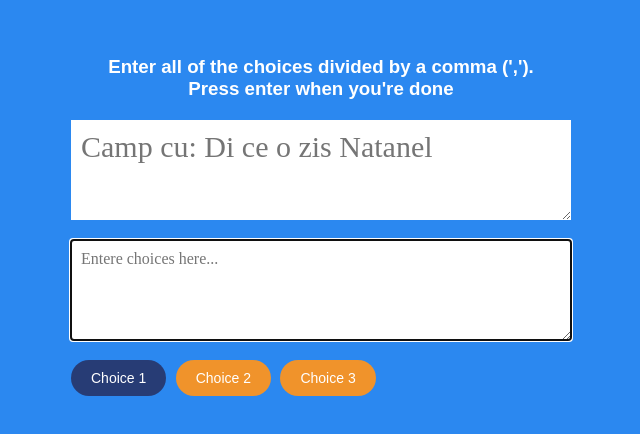
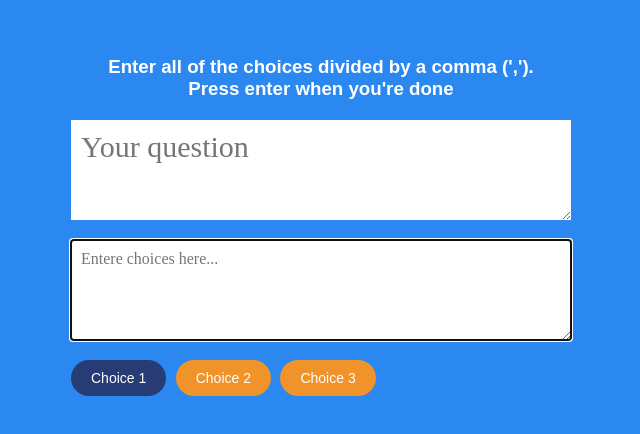
Before and after one commit to AlexTab1/RandomChoicePicker, a plain HTML site: page Random Choice Picker/index.html in a window 1280 px wide. Shown: the part 174-608 px from the top of the page, without its empty margins (319-959 px from the left). Drawn offline with Linux system fonts and the light colour scheme; a web font is replaced by a local one.

Commit message:
Add files via upload

```diff
--- a/Random Choice Picker/index.html
+++ b/Random Choice Picker/index.html
@@ -11,7 +11,7 @@
     <div class="container">
         <h3>Enter all of the choices divided by a comma (',').
         <br> Press enter when you're done</h3>
-        <textarea placeholder="Camp cu: Di ce o zis Natanel", id="textarea2"></textarea>
+        <textarea placeholder="Your question", id="textarea2"></textarea>
         <textarea placeholder="Entere choices here...", id="textarea"></textarea>
         <div id="tags">
             <span class="tag highlight">Choice 1</span>
```
